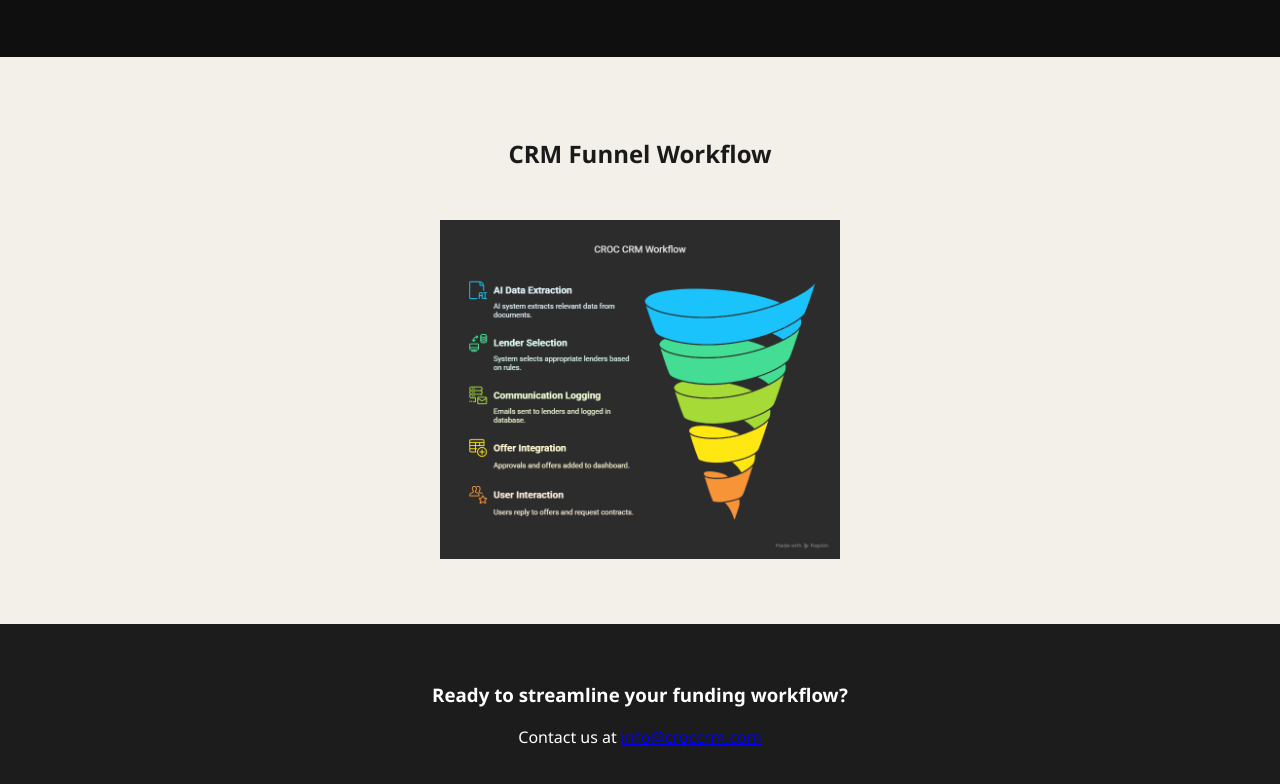
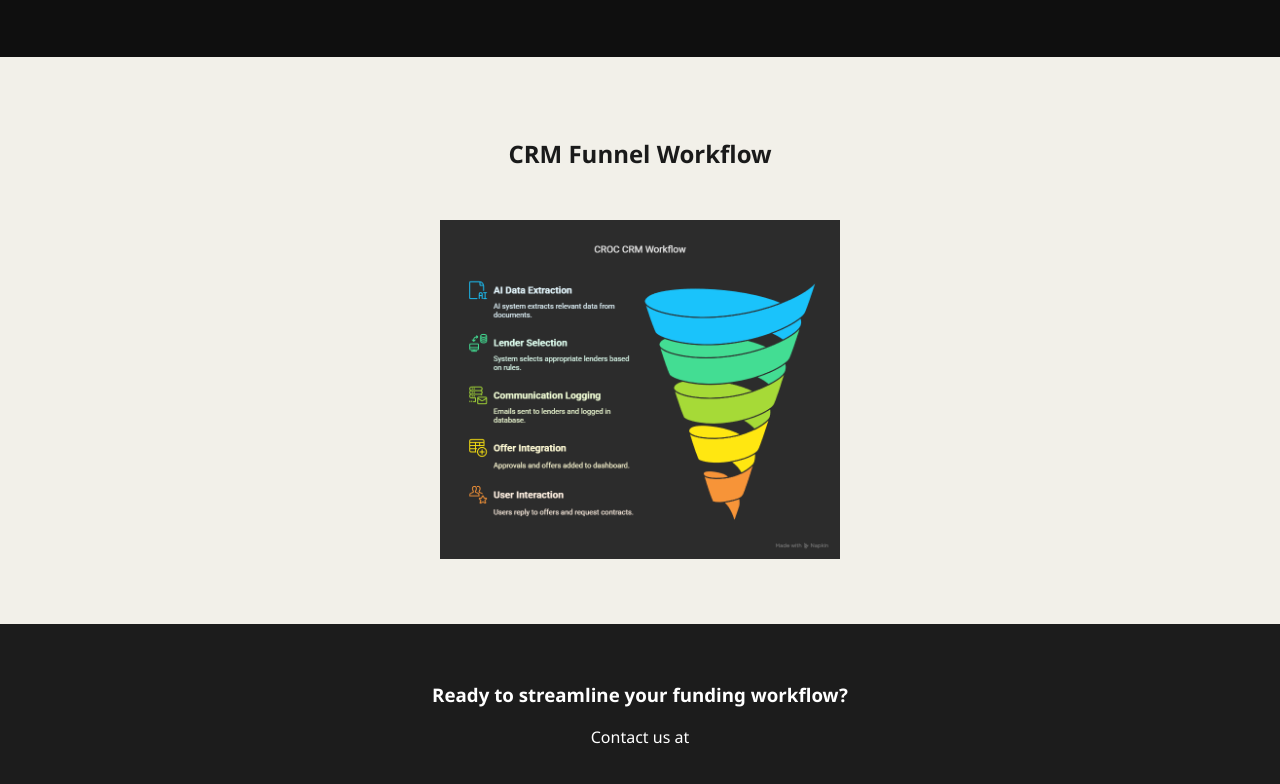
Before and after one commit to Maheedhar-rao/croc, a plain HTML site: page index.html in a window 1280 px wide. Shown: the part 982-1766 px from the top of the page. Drawn offline with Linux system fonts and the light colour scheme.

Commit message:
Update index.html
updated login and email address

```diff
--- a/index.html
+++ b/index.html
@@ -10,6 +10,7 @@
   <nav>
     <h1>CROC CRM</h1>
     <ul>
+      <li><a href="#login">Login</a></li>
       <li><a href="#features">Features</a></li>
       <li><a href="#workflow">Workflow</a></li>
       <li><a href="#contact">Contact</a></li>
@@ -49,7 +50,7 @@
 
   <footer id="contact">
     <h3>Ready to streamline your funding workflow?</h3>
-    <p>Contact us at <a href="mailto:info@croccrm.com">info@croccrm.com</a></p>
+    <p>Contact us at <a href="mailto:govadamaheedhar@gmail.com>govadamaheedhar@gmail.com</a></p>
   </footer>
 </body>
 </html>
```
